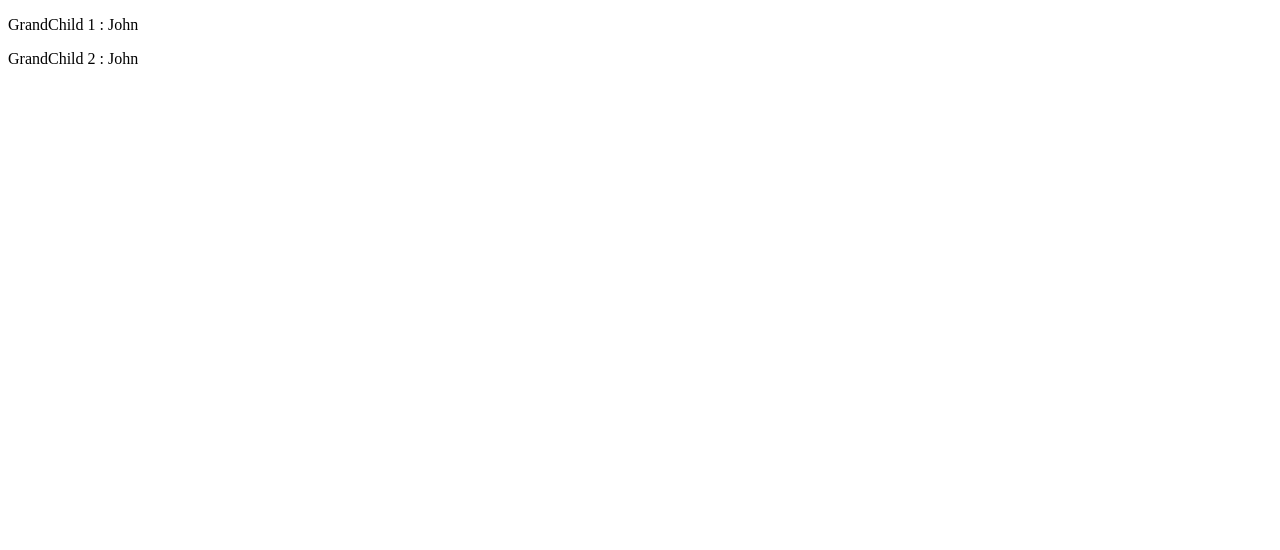
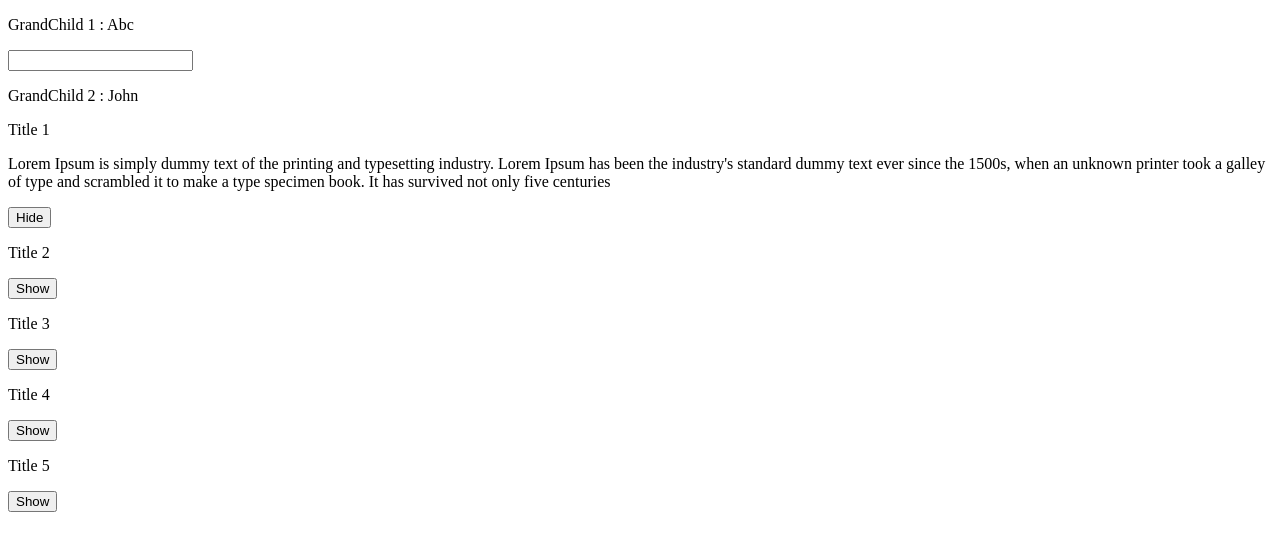
Before and after one commit to ajittupe2548/react-practice, a React (Vite) app: page / in a window 1280 px wide. Shown: the top 550 px of the page. Built offline with nearby package versions, Linux system fonts and the light colour scheme.

Commit message:
useContext, lifting state up

```diff
--- a/App.js
+++ b/App.js
@@ -1,53 +1,84 @@
-import React from 'react';
+import React, { Component, useContext, useState } from 'react';
 import ReactDOM from 'react-dom/client';
+import NameContext from './NameContext';
 
 const reactRoot = ReactDOM.createRoot(document.getElementById("root"));
 
-const Parent = ({name}) => {
+const Parent = () => {
+    const [name, setName] = useState("Abc");
     return (
         <>
-            <Child1 name={name} />
-            <Child2 name={name} />
+            <NameContext.Provider value={{ name: name, setName: (value) => setName(value) }}>
+                <Child1 />
+            </NameContext.Provider>
+            <Child2 />
         </>
     )
 }
 
-const Child1 = ({name}) => {
+const Child1 = () => {
     return (
         <>
-            <GrandChild1 name={name} />
+            <GrandChild1 />
         </>
     )
 }
 
-const GrandChild1 = ({name}) => {
+const GrandChild1 = () => {
+    const { name, setName } = useContext(NameContext);
+    const [value, setValue] = useState("");
     return (
         <>
             <p>GrandChild 1 : {name}</p>
+            <input type="text" value={value} onChange={(e) => { setValue(e.target.value); setName(e.target.value); }} />
         </>
     )
 }
 
-const Child2 = ({name}) => {
+const Child2 = () => {
     return (
         <>
-            <GrandChild2 name={name} />
+            <GrandChild2 />
         </>
     )
 }
 
-const GrandChild2 = ({name}) => {
+class GrandChild2 extends Component {
+    render() {
+        return (
+            <NameContext.Consumer>
+                {
+                    name => <p>GrandChild 2 : {name.name}</p>
+                }
+            </NameContext.Consumer>
+        )
+    }
+}
+
+const ExpandCollapse = ({ title, description, isActive, setActiveIndex, index }) => {
     return (
         <>
-            <p>GrandChild 2 : {name}</p>
+            <p>{title}</p>
+            {
+                isActive && <p>{description}</p>
+            }
+            <button onClick={() => setActiveIndex(index)}>{isActive ? 'Hide' : 'Show'}</button>
         </>
+    )
+}
+
+const StateLifting = () => {
+    const [activeIndex, setActiveIndex] = useState(0);
+    return (
+        Array.from({ length: 5 }, (i, index) => <ExpandCollapse key={index} index={index} isActive={index === activeIndex} setActiveIndex={(index) => setActiveIndex(index === activeIndex ? null : index)} title={`Title ${index + 1}`} description="Lorem Ipsum is simply dummy text of the printing and typesetting industry. Lorem Ipsum has been the industry's standard dummy text ever since the 1500s, when an unknown printer took a galley of type and scrambled it to make a type specimen book. It has survived not only five centuries" />)
     )
 }
 
 const App = () => {
     return (
         <>
-            <Parent name="John" />
+            <Parent />
+            <StateLifting />
         </>
     )
 }
--- /dev/null
+++ b/NameContext.js
@@ -0,0 +1,7 @@
+import { createContext } from 'react';
+
+const NameContext = createContext({
+    name: 'John'
+});
+
+export default NameContext;
```
Also changed, not shown: Assignment.js (+13 -0 lines).
